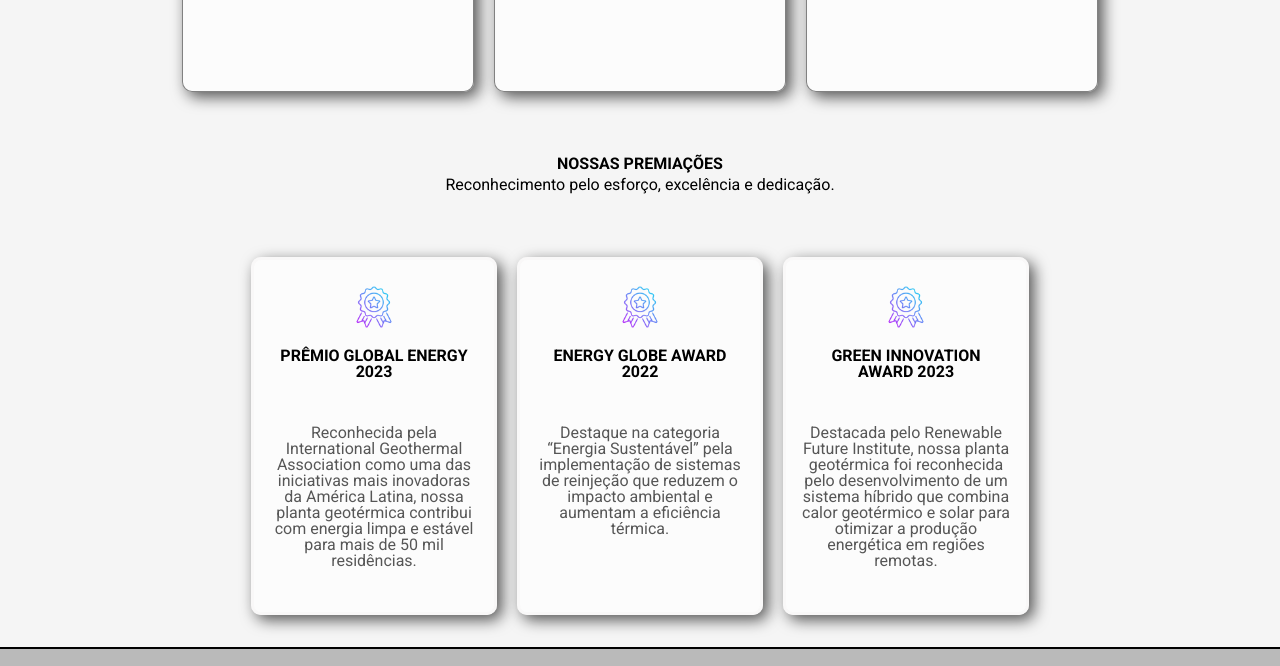
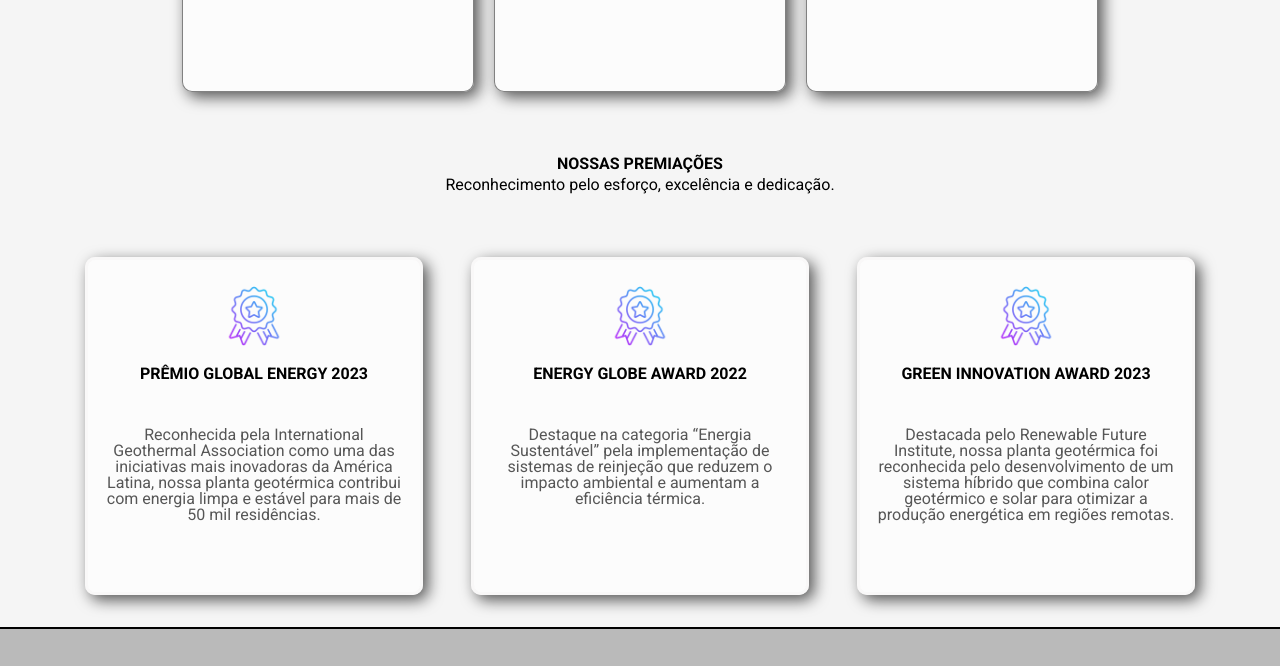
Before and after one commit to matheusporezeli/geovittaenergy, a plain HTML site: page index.html in a window 1280 px wide. Shown: the part 2020-2686 px from the top of the page. Drawn offline with Linux system fonts and the light colour scheme.

Commit message:
14-11 - Rodrigo
Section vantagens e ajustes gerais

```diff
--- a/css/premiacoes.css
+++ b/css/premiacoes.css
@@ -13,10 +13,18 @@
 
 .premiacoes {
     display: flex;
+    flex-direction: column;
     justify-content: center;
+    align-items: center;
+}
+
+.box {
+    display: flex;
     flex-wrap: wrap;
+    justify-content: center;
+    align-items: center;
     padding: 2rem;
-    gap: 20px;
+    gap: 3rem;
 }
 
 /* minha caixa toda*/
@@ -31,8 +39,8 @@
     background-color: rgba(255, 255, 255, 0.644);
     padding: 1rem;
     gap: 20px;
-    width: 13rem;
-    height: 20rem;
+    width: 300px;
+    height: 300px;
 }
 
 /* imagem da caixa*/
--- a/index.html
+++ b/index.html
@@ -129,7 +129,6 @@
                 <img src="" alt="">
                 <p> As usinas geotérmicas emitem poucos poluentes, não causam desmatamento e ocupam pouco espaço,
                     preservando ecossistemas e a biodiversidade. </p>
-
             </div>
 
             <div class="vtg-caixa-01">
@@ -137,7 +136,6 @@
                 <img src="" alt="">
                 <p> A água utilizada pode ser reinjetada no subsolo, evitando desperdícios e mantendo o equilíbrio
                     térmico natural da Terra.</p>
-
             </div>
 
             <div class="vtg-caixa-01">
@@ -145,19 +143,22 @@
                 <img src="" alt="">
                 <p> Funciona o ano todo, de forma constante, silenciosa e segura, contribuindo para o desenvolvimento
                     sustentável e a redução do aqucimento global.</p>
-
             </div>
 
         </section>
+
+        <!--Parte do Rafael-->
+
+
+
+        <section class="premiacoes">
 
             <div class="title-award">
                 <h2>Nossas Premiações</h2>
                 <p>Reconhecimento pelo esforço, excelência e dedicação.</p>
             </div>
-        <!--Parte do Rafael-->
-        <section class="premiacoes">
 
-
+            <div class="box">
                 <div class="box-award">
 
                     <img src="imagens/award-ribbon.png" alt="premio">
@@ -194,7 +195,7 @@
                         desenvolvimento de um sistema híbrido que combina calor geotérmico e solar para otimizar a
                         produção
                         energética em regiões remotas.</p>
-
+                </div>
             </div>
 
         </section>
```
Lines whose indentation alone changed are shown as unchanged.
